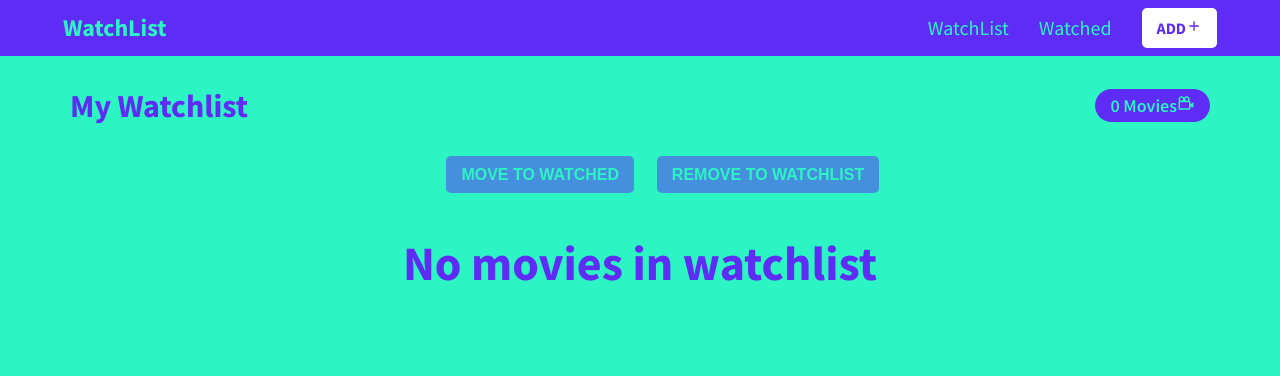
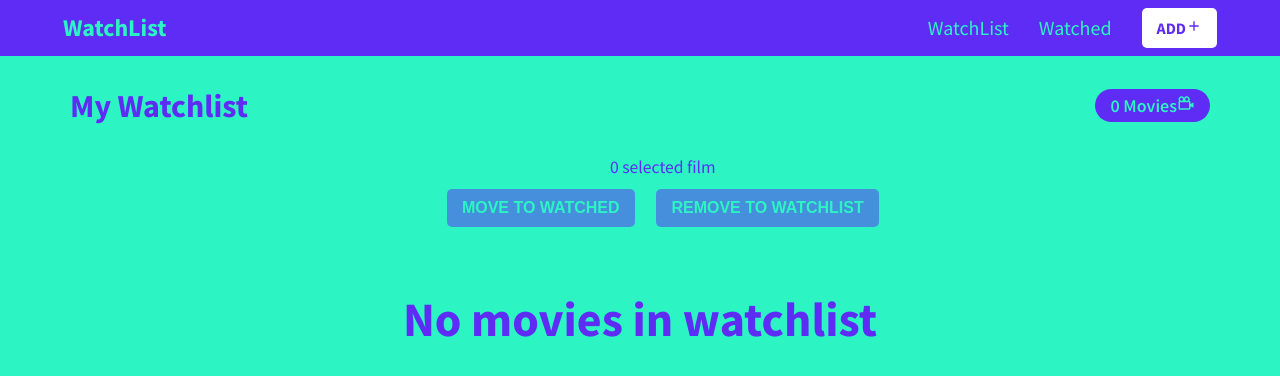
Before and after one commit to DavidBen98/watchlist, a React (Create React App) app: page /#/ in a window 1280 px wide. Shown: the top 376 px of the page. Built offline with nearby package versions, Linux system fonts and the light colour scheme.

Commit message:
Añadido texto de peliculas seleccionadas, cambio logo

```diff
--- a/public/index.html
+++ b/public/index.html
@@ -2,7 +2,7 @@
 <html lang="en">
   <head>
     <meta charset="utf-8" />
-    <link rel="icon" href="%PUBLIC_URL%/favicon.ico" />
+    <link rel="icon" href="%PUBLIC_URL%/logo.png" />
     <meta name="viewport" content="width=device-width, initial-scale=1" />
     <meta name="theme-color" content="#000000" />
     <meta
--- a/src/components/Watched.js
+++ b/src/components/Watched.js
@@ -36,6 +36,13 @@ const Watched = () => {
                 </div>
 
                 <div className="movie__event">
+                    <p className="movie__select">
+                        <span>
+                            {moviesselect.length} selected film
+                        </span>
+                    </p>
+                    <div className="movie__buttons">
+
                     {moviesselect.length > 0 ?
                         (
                             <>
@@ -48,7 +55,7 @@ const Watched = () => {
                                             setMoviesselect (initialState);
                                         }
                                     }
-                                >
+                                    >
                                     Move to Watchlist
                                 </button>
                                 <button
@@ -59,7 +66,7 @@ const Watched = () => {
                                             setMoviesselect (initialState);
                                         }
                                     }
-                                >
+                                    >
                                     Remove to Watched
                                 </button>
                             </>
@@ -70,6 +77,7 @@ const Watched = () => {
                             </>
                         )
                     }
+                    </div>
                 </div>
 
                 {watched.length > 0 ? (
--- a/src/components/Watchlist.js
+++ b/src/components/Watchlist.js
@@ -35,6 +35,12 @@ const Watchlist = () => {
                     </div>
 
                     <div className="movie__event">
+                        <p className="movie__select">
+                            <span>
+                                {moviesselect.length} selected film
+                            </span>
+                        </p>
+                        <div className="movie__buttons">
                         {moviesselect.length > 0 ?
                             (
                                 <>
@@ -69,6 +75,7 @@ const Watchlist = () => {
                                 </>
                             )
                         }
+                        </div>
                     </div>
 
                     {watchlist.length > 0 ? (
--- a/src/index.css
+++ b/src/index.css
@@ -246,12 +246,13 @@ header .header__nav li:last-child {
   margin-bottom: 30px;
 }
 
-.movie__event{
+.movie__event, .movie__buttons{
   display: flex;
   align-items: center;
   justify-content: center;
+  flex-wrap: wrap;
   width: 100%;
-  margin: 2%;
+  margin: 1% 2% 2% 2%;
 }
 
 .movie__count {
@@ -277,6 +278,20 @@ header .header__nav li:last-child {
   display: grid;
   grid-template-columns: repeat(3, 1fr);
   grid-gap: 30px;
+}
+
+.movie .movie__empty {
+  color: var(--secondary);
+  font-size: 3rem;
+  text-align: center;
+}
+
+.movie__select{
+  color: var(--secondary);
+  text-align: center;
+  margin: 0;
+  width: 100%;
+  font-size: 1.1rem;
 }
 
 @media (min-width: 992px) {
@@ -345,9 +360,3 @@ header .header__nav li:last-child {
   color: var(--secondary);
   cursor: pointer;
 }
-
-.movie .movie__empty {
-  color: var(--secondary);
-  font-size: 3rem;
-  text-align: center;
-}
```
Also changed, not shown: public/logo.png (added).
